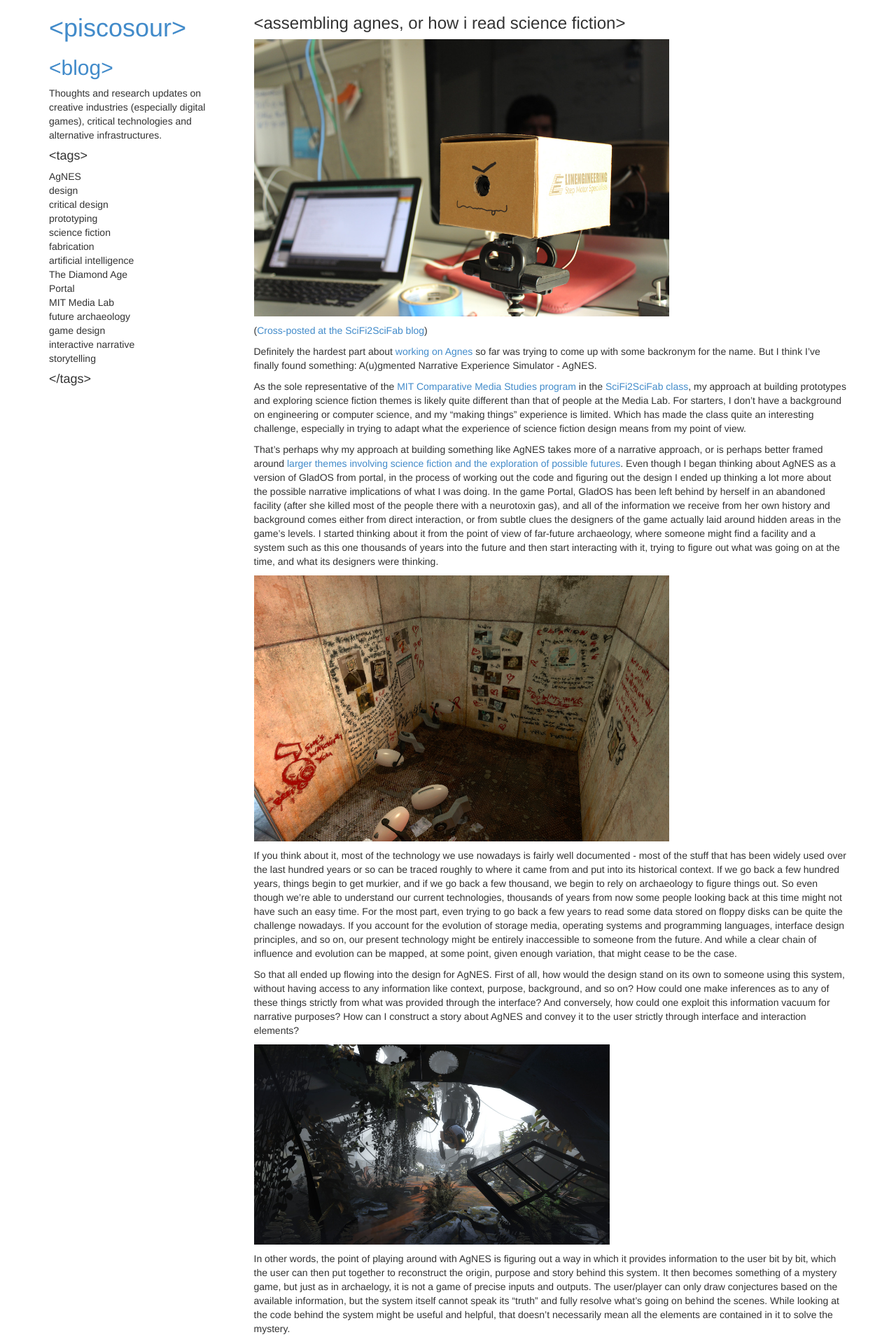
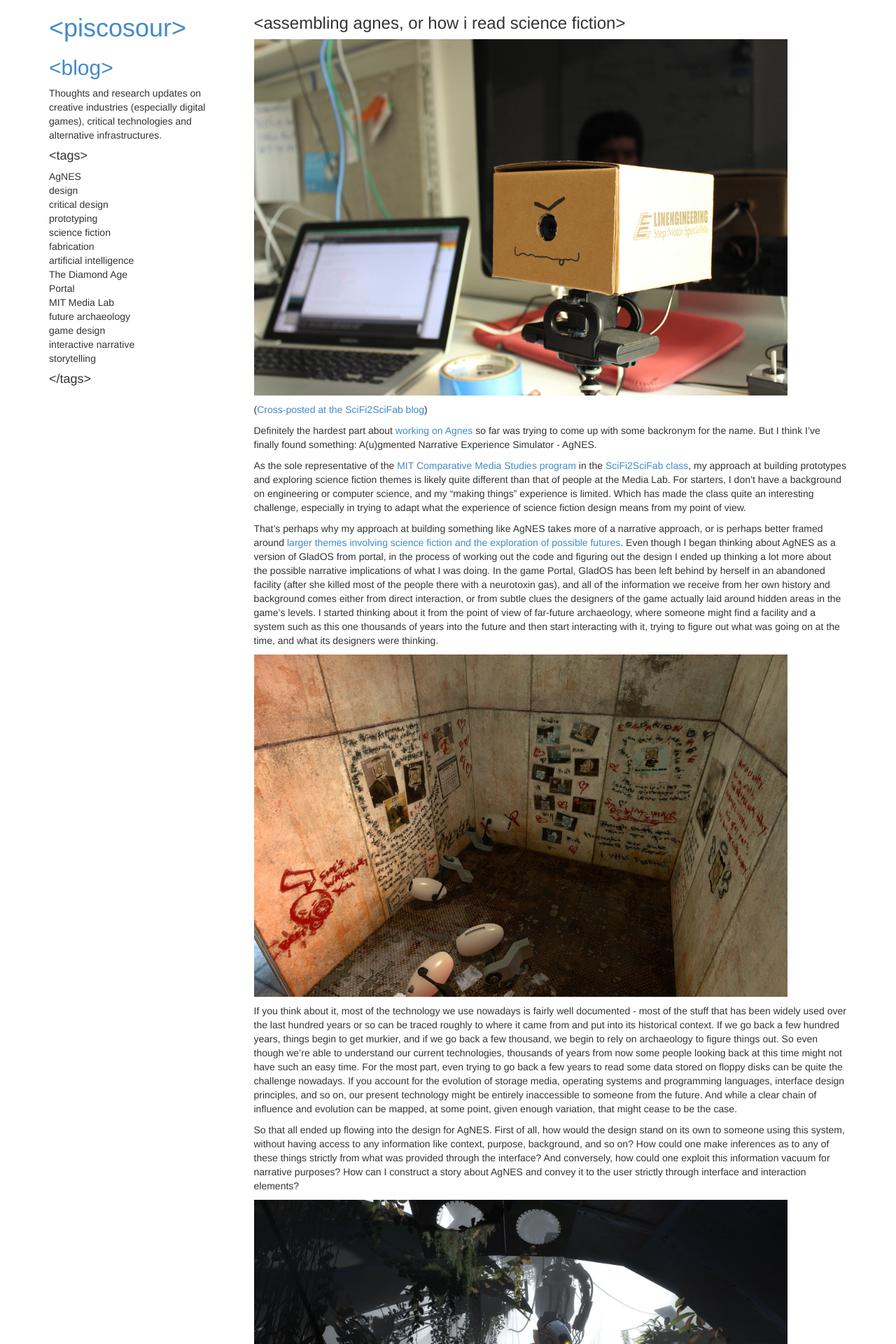
Before and after one commit to piscosour/piscosour.github.io, a Jekyll site: the page built from _posts/2013-10-30-assembling-agnes-how-i-read-science-fiction.md, in a window 1280 px wide. Shown: the top 1920 px of the page at 70% size. Built offline with Jekyll 4.4.1, drawn with Linux system fonts in a browser that asks for light colours.

Commit message:
Updated image sizes

```diff
--- a/_posts/2013-10-30-assembling-agnes-how-i-read-science-fiction.md
+++ b/_posts/2013-10-30-assembling-agnes-how-i-read-science-fiction.md
@@ -5,7 +5,7 @@ lang: en
 excerpt: As the sole representative of the MIT Comparative Media Studies program in the class, my approach at building prototypes and exploring science fiction themes for the SciFi2SciFab class is likely quite different than that of people at the Media Lab. For starters, I don't have a background on engineering or computer science, and my "making things" experience is limited. Which has made the class quite an interesting challenge, especially in trying to adapt what the experience of science fiction design means from my point of view.
 tags: [AgNES, design, critical design, prototyping, science fiction, fabrication, artificial intelligence, The Diamond Age, Portal, MIT Media Lab, future archaeology, game design, interactive narrative, storytelling]
 ---
-<img src="/files/agnes-demo.jpg" alt="The new revision of AgNES" width="70%" />
+<img src="/files/agnes-demo.jpg" alt="The new revision of AgNES" width="90%" />
 
 ([Cross-posted at the SciFi2SciFab blog](http://scifi2scifab.media.mit.edu/2013/10/30/assembling-agnes-or-how-i-read-science-fiction/))
 
@@ -15,13 +15,13 @@ As the sole representative of the [MIT Comparative Media Studies program](http:/
 
 That's perhaps why my approach at building something like AgNES takes more of a narrative approach, or is perhaps better framed around [larger themes involving science fiction and the exploration of possible futures](/2013/10/29/science-fiction-creative-communities-prototyping-the-future.html). Even though I began thinking about AgNES as a version of GladOS from portal, in the process of working out the code and figuring out the design I ended up thinking a lot more about the possible narrative implications of what I was doing. In the game Portal, GladOS has been left behind by herself in an abandoned facility (after she killed most of the people there with a neurotoxin gas), and all of the information we receive from her own history and background comes either from direct interaction, or from subtle clues the designers of the game actually laid around hidden areas in the game's levels. I started thinking about it from the point of view of far-future archaeology, where someone might find a facility and a system such as this one thousands of years into the future and then start interacting with it, trying to figure out what was going on at the time, and what its designers were thinking.
 
-<img src="/files/ratmansden.jpg" alt="The rat man's den in Portal" width="70%" />
+<img src="/files/ratmansden.jpg" alt="The rat man's den in Portal" width="90%" />
 
 If you think about it, most of the technology we use nowadays is fairly well documented - most of the stuff that has been widely used over the last hundred years or so can be traced roughly to where it came from and put into its historical context. If we go back a few hundred years, things begin to get murkier, and if we go back a few thousand, we begin to rely on archaeology to figure things out. So even though we're able to understand our current technologies, thousands of years from now some people looking back at this time might not have such an easy time. For the most part, even trying to go back a few years to read some data stored on floppy disks can be quite the challenge nowadays. If you account for the evolution of storage media, operating systems and programming languages, interface design principles, and so on, our present technology might be entirely inaccessible to someone from the future. And while a clear chain of influence and evolution can be mapped, at some point, given enough variation, that might cease to be the case.
 
 So that all ended up flowing into the design for AgNES. First of all, how would the design stand on its own to someone using this system, without having access to any information like context, purpose, background, and so on? How could one make inferences as to any of these things strictly from what was provided through the interface? And conversely, how could one exploit this information vacuum for narrative purposes? How can I construct a story about AgNES and convey it to the user strictly through interface and interaction elements?
 
-<img src="/files/aperture-abandoned.jpg" alt="The abandoned facilities of Aperture Science with GladOS at its core" width="60%" />
+<img src="/files/aperture-abandoned.jpg" alt="The abandoned facilities of Aperture Science with GladOS at its core" width="90%" />
 
 In other words, the point of playing around with AgNES is figuring out a way in which it provides information to the user bit by bit, which the user can then put together to reconstruct the origin, purpose and story behind this system. It then becomes something of a mystery game, but just as in archaelogy, it is not a game of precise inputs and outputs. The user/player can only draw conjectures based on the available information, but the system itself cannot speak its "truth" and fully resolve what's going on behind the scenes. While looking at the code behind the system might be useful and helpful, that doesn't necessarily mean all the elements are contained in it to solve the mystery.
 
```
